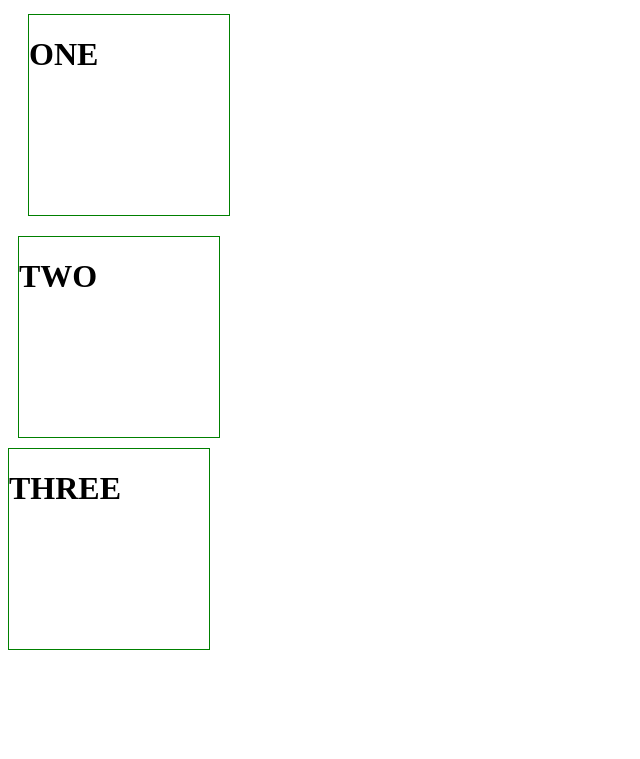
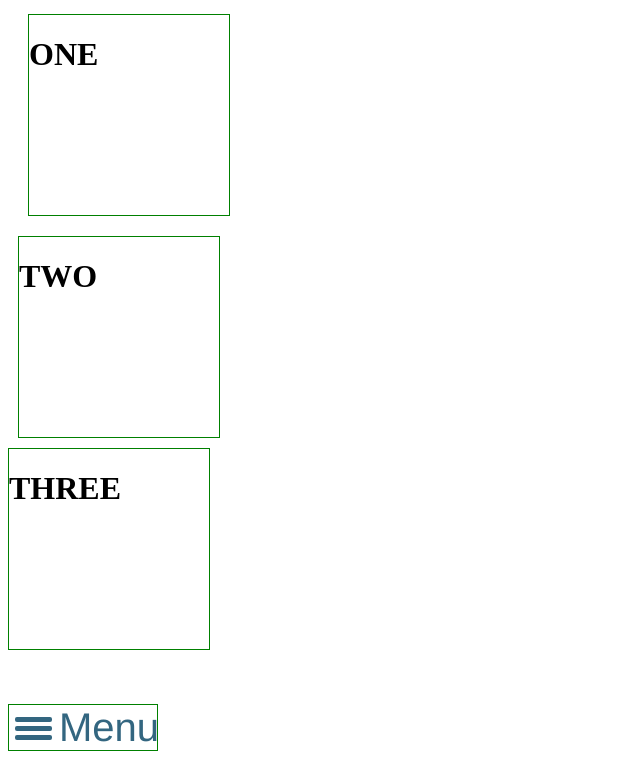
Before and after one commit to IljaGoushcha/js_self_invoking_function, a plain HTML site: page positioning/index.html in a window 1280 px wide. Shown: the part 918-1677 px from the top of the page, without its empty margins (0-640 px from the left). Before the commit the page ends 1576 px from the top, so only its background shows below. Drawn offline with Linux system fonts and the light colour scheme.

Commit message:
redesigned improved menue icon

```diff
--- a/positioning/index.html
+++ b/positioning/index.html
@@ -37,6 +37,17 @@
     <div class="three">
       <h1>THREE</h1>
     </div>
+    <br>
+    <br>
+    <br>
+    <div class="menu-icon">
+      <div class="hamburger-icon">
+        <div class="bar"></div>
+        <div class="bar"></div>
+        <div class="bar"></div>
+      </div>
+      <p>Menu</p>
+    </div>
 
   </body>
 </html>
--- a/positioning/styles.css
+++ b/positioning/styles.css
@@ -49,3 +49,25 @@
   width: 200px;
   height: 200px;
 }
+.menu-icon {
+  border: 1px solid green;
+  width: 148px;
+}
+.hamburger-icon {
+  float: left;
+  margin: 8px 0 0 2px;
+  width: 45px;
+}
+.hamburger-icon .bar {
+  background-color: #336680;
+  border-radius: 2px;
+  height: 5px;
+  margin: 4px;
+}
+.menu-icon p {
+  font-family: "Helvetica Neue";
+  font-weight: lighter;
+  margin: 0 0 0 50px;
+  font-size: 40px;
+  color: #336680;
+}
```
